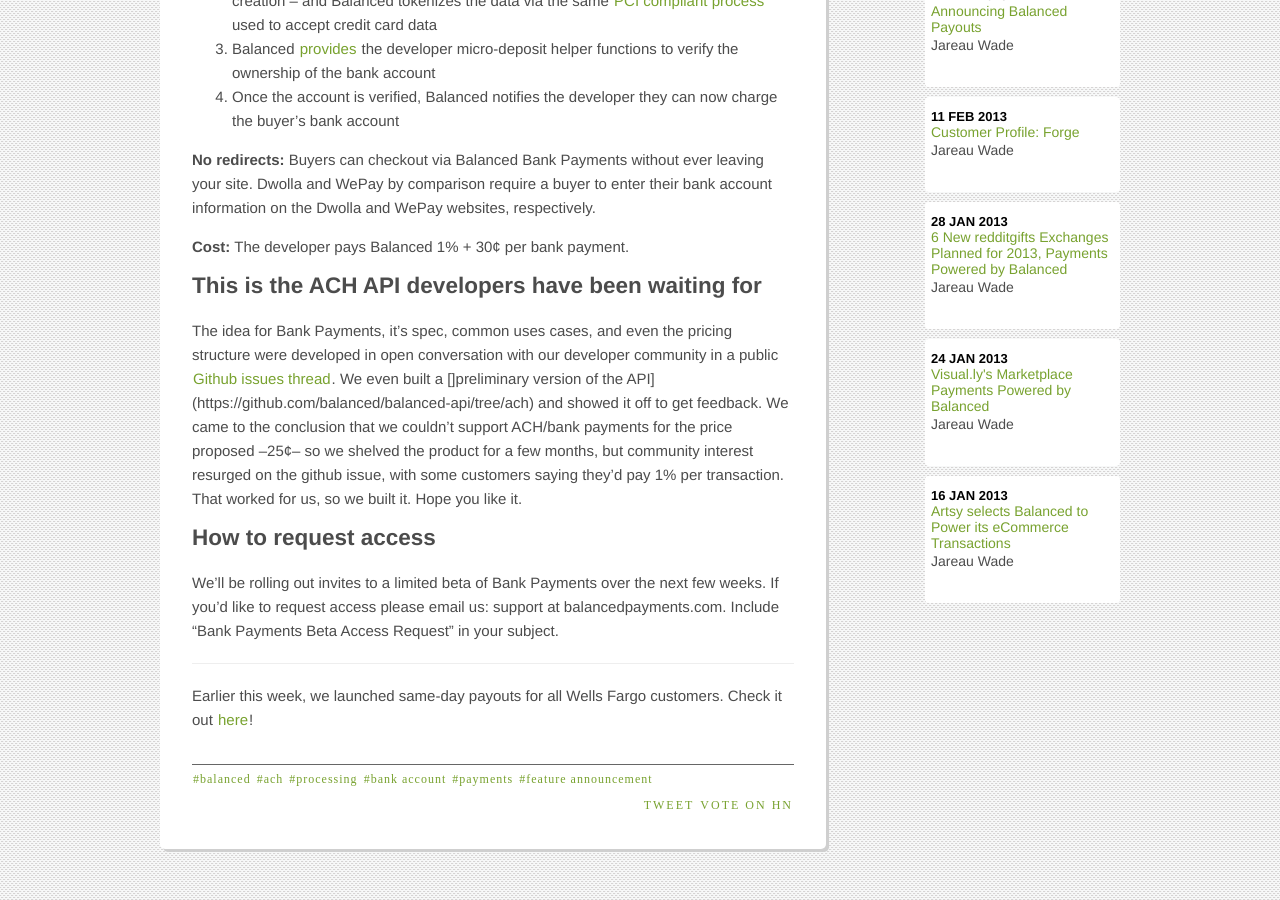
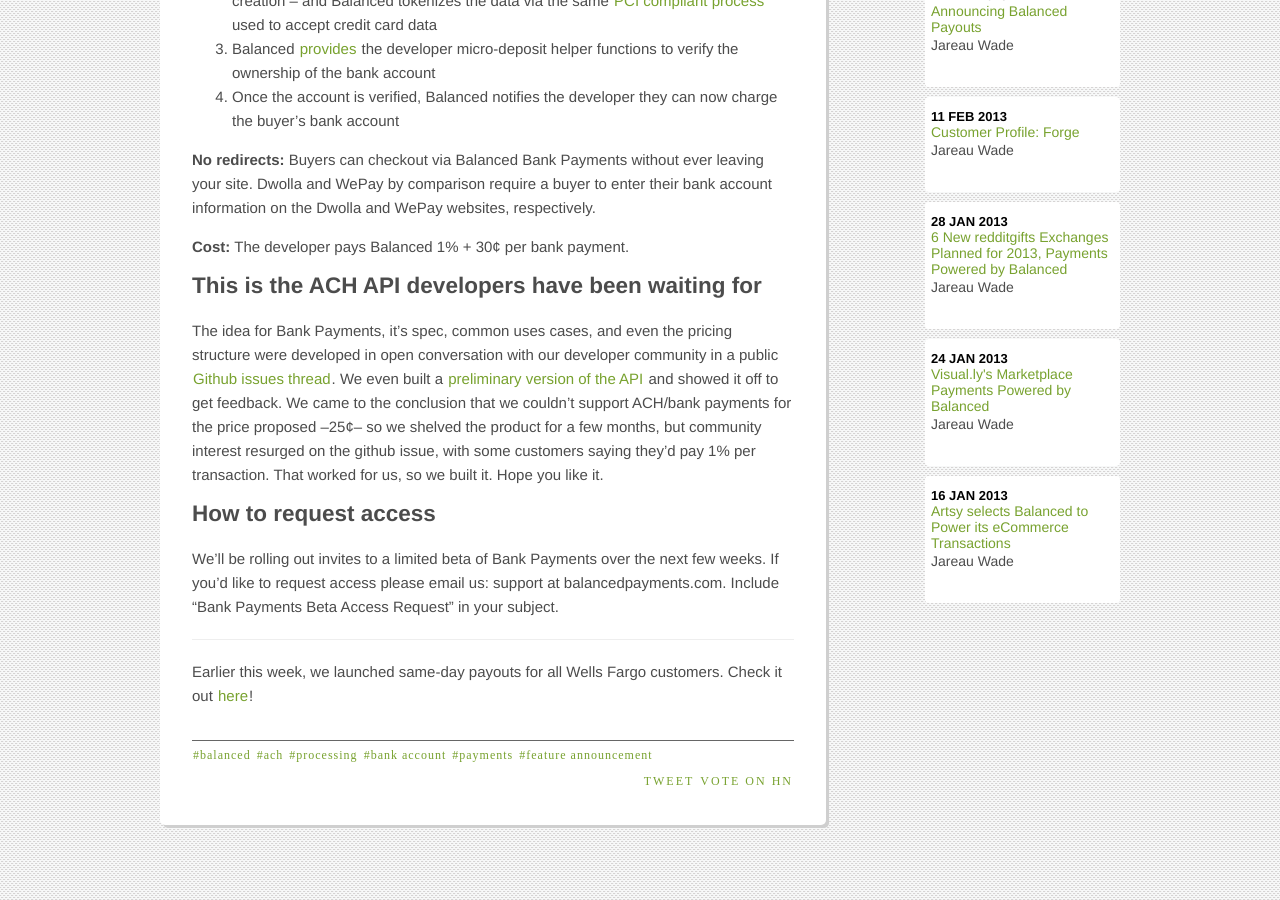
Before and after one commit to balanced/balanced.github.com, a Jekyll site: the page built from _posts/2013-02-28-balanced-payment-method-pay-with-bank-ach.md, in a window 1280 px wide and 900 px high, scrolled down 1044 px. Built offline with Jekyll 4.4.1, drawn with Linux system fonts in a browser that asks for light colours; nearby versions of some CDN libraries; library files that are not in the unit come from our copies; Markdown is read by kramdown in place of the engine named in the settings; comment, search, counter and statistics services are not loaded; after the commit the page ends 1920 px from its top, so only the background shows below that.

Commit message:
fix link towards end

```diff
--- a/_posts/2013-02-28-balanced-payment-method-pay-with-bank-ach.md
+++ b/_posts/2013-02-28-balanced-payment-method-pay-with-bank-ach.md
@@ -31,7 +31,7 @@
 __Cost:__ The developer pays Balanced 1% + 30¢ per bank payment.
 
 ### This is the ACH API developers have been waiting for
-The idea for Bank Payments, it's spec, common uses cases, and even the pricing structure were developed in open conversation with our developer community in a public [Github issues thread](https://github.com/balanced/balanced-api/issues/2). We even built a []preliminary version of the API](https://github.com/balanced/balanced-api/tree/ach) and showed it off to get feedback. We came to the conclusion that we couldn't support ACH/bank payments for the price proposed --25¢-- so we shelved the product for a few months, but community interest resurged on the github issue, with some customers saying they'd pay 1% per transaction. That worked for us, so we built it. Hope you like it.
+The idea for Bank Payments, it's spec, common uses cases, and even the pricing structure were developed in open conversation with our developer community in a public [Github issues thread](https://github.com/balanced/balanced-api/issues/2). We even built a [preliminary version of the API](https://github.com/balanced/balanced-api/tree/ach) and showed it off to get feedback. We came to the conclusion that we couldn't support ACH/bank payments for the price proposed --25¢-- so we shelved the product for a few months, but community interest resurged on the github issue, with some customers saying they'd pay 1% per transaction. That worked for us, so we built it. Hope you like it.
 
 ### How to request access
 We'll be rolling out invites to a limited beta of Bank Payments over the next few weeks. If you'd like to request access please email us: support at balancedpayments.com. Include "Bank Payments Beta Access Request" in your subject.
```
